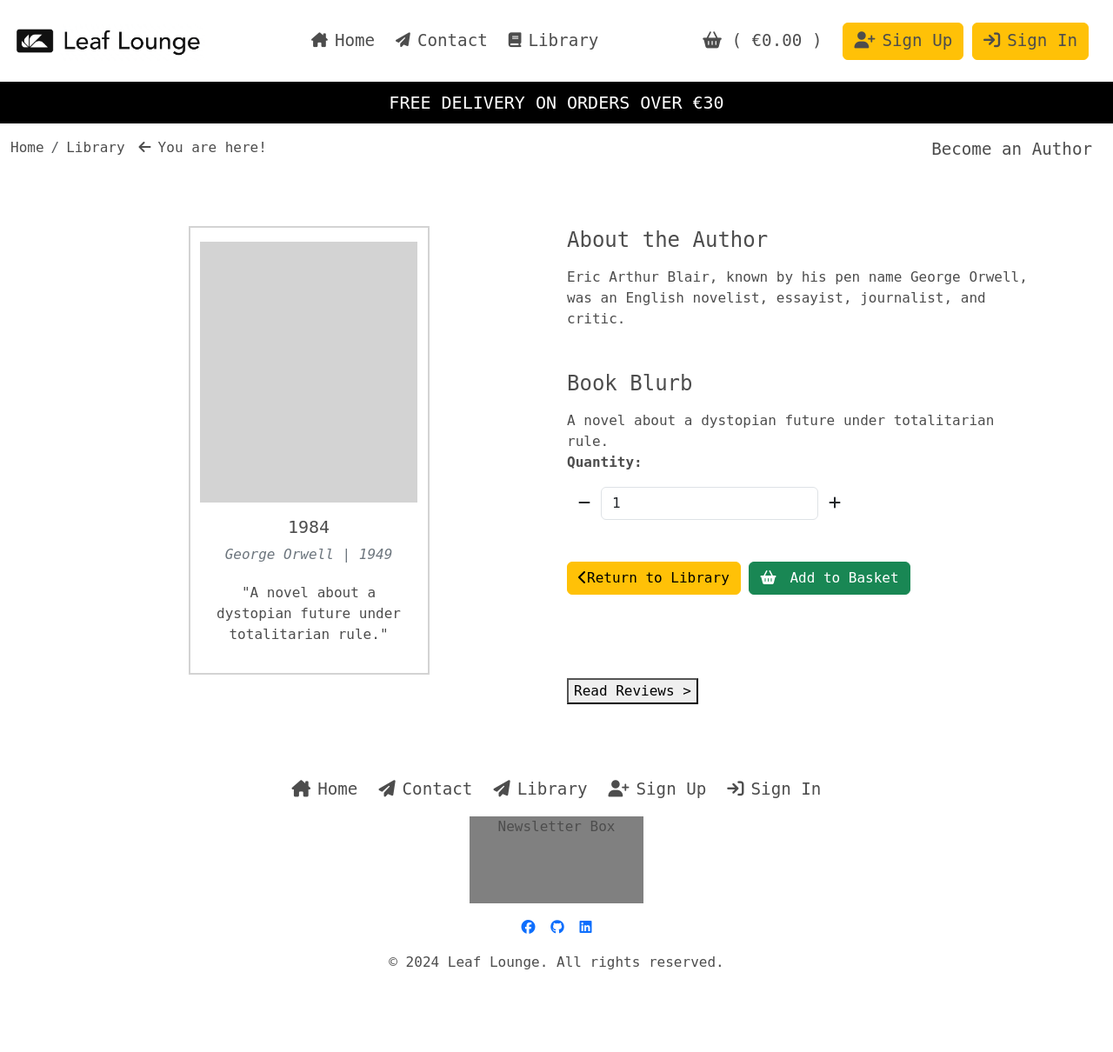
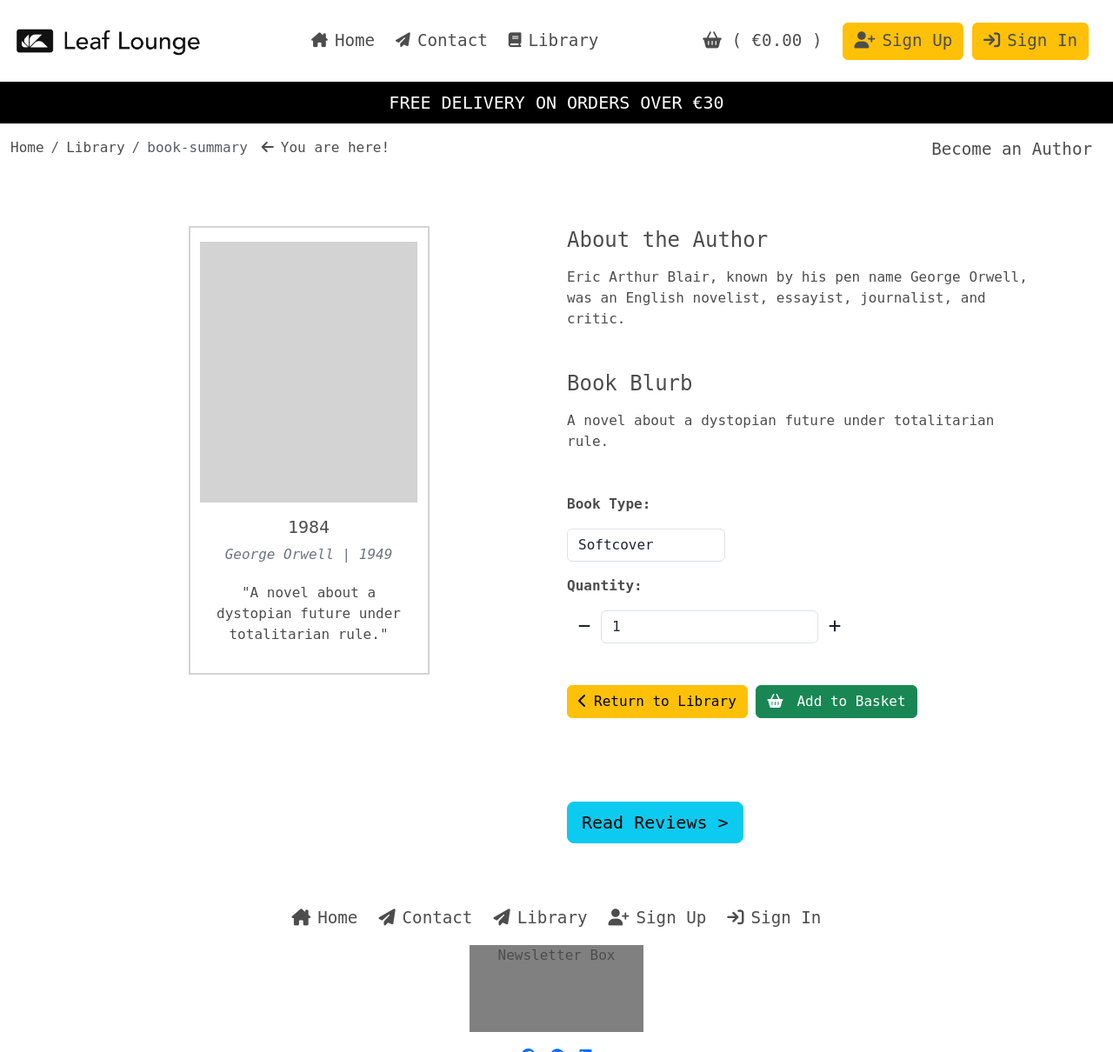
Before and after one commit to Ana-Niko-byte/leaf-lounge, a Django app: page /library/book/1984-orwell in a window 1280 px wide. Shown: the top 1210 px of the page at 87% size. Before the commit the page ends 1115 px from the top, so only its background shows below. Run offline with Django 3.2, Linux system fonts and the light colour scheme; data comes from the database, SQL or seed files in the repository; both versions use the stored data as it was after the commit; some libraries are stand-ins or nearby versions.

Commit message:
feat: add book cover types + amend breadcrumb

```diff
--- a/basket/contexts.py
+++ b/basket/contexts.py
@@ -15,17 +15,32 @@ def bag_content(request):
     total = 0
     book_count = 0
 
-    for book_id, quantity in basket.items():
-       book = get_object_or_404(Book, pk=book_id)
-       total += quantity * book.price
-       indiv_total = quantity * book.price
-       book_count += quantity
-       books_in_basket.append({
-        'book_id': book_id,
-        'quantity': quantity,
-        'indiv_total': indiv_total,
-        'book': book,
-       })
+    # book_data = type & quantity
+    for book_id, book_data in basket.items():
+        if isinstance(book_data, int):
+            book = get_object_or_404(Book, pk=book_id)
+            total += book_data * book.price
+            indiv_total = book_data * book.price
+            book_count += book_data
+            books_in_basket.append({
+                'book_id': book_id,
+                'quantity': book_data,
+                'indiv_total': indiv_total,
+                'book': book,
+            })
+        else:
+            book = get_object_or_404(Book, pk=book_id)
+            for type, quantity in book_data['books_by_type'].items():
+                total += quantity * book.price
+                indiv_total = quantity * book.price
+                book_count += quantity
+                books_in_basket.append({
+                    'book_id': book_id,
+                    'quantity': quantity,
+                    'indiv_total': indiv_total,
+                    'book': book,
+                    'type': type,
+            })
 
     if total > FDT:
         delivery = 0
--- a/basket/templates/basket/basket.html
+++ b/basket/templates/basket/basket.html
@@ -28,7 +28,8 @@
                         <tr class="text-center">
                             <td>
                                 <div class="container-data d-flex flex-column justify-content-center align-items-start">
-                                    <p class="mt-3"><strong>{{ book.book.title }}</strong></p>
+                                    <p class="mt-3"><strong>Title: </strong>{{ book.book.title }}</p>
+                                    <p><strong>Type: </strong>{{ book.type|upper }}</p>
                                     <div class="picture" style="width: 250px; height: 300px; background-color: lightgrey;"></div>
                                     <img src="{{ book.book.image.url }}" alt="">
                                     <p class="small text-muted">ISBN: {{ book.book.isbn|upper }}</p>
@@ -67,6 +68,7 @@
                                                 </button>
                                             </div>
                                             <!-- /'+' -->
+                                             <input type="hidden" name="book_type" value="{{ book.type }}">
                                         </div>
                                         <!-- /Input Group -->
 
--- /dev/null
+++ b/library/_covers.py
@@ -0,0 +1,5 @@
+COVERS = (
+    ('SC', 'Softcover'),
+    ('HB', 'Hardback'),
+    ('D', 'Epub'),
+)
--- a/library/models.py
+++ b/library/models.py
@@ -6,6 +6,7 @@ from django.shortcuts import reverse
 # Model Tuples
 from ._nationalities import NATIONALITIES
 from ._genres import GENRES
+from ._covers import COVERS
 
 
 class Author(models.Model):
@@ -73,6 +74,11 @@ class Book(models.Model):
     Meta:
         orders by earliest date added.
     '''
+    COVERS = [
+        ('SC', 'Softcover'),
+        ('HB', 'Hardback'),
+        ('D', 'Epub'),
+    ]
     title = models.CharField(max_length=100)
     # Internation Standard Book Number - all books after 2007 are 13 digits long.
     isbn = models.CharField(max_length=13)
@@ -103,6 +109,7 @@ class Book(models.Model):
         ],
         max_digits=3,
     )
+    type = models.CharField(max_length=9, choices=COVERS, default='SC')
     date_added = models.DateField(auto_now_add=True)
     # Add book type - softback/hardback/kindle after Stripe Payment completion.
     price = models.DecimalField(max_digits=5, decimal_places=2)
--- a/library/templates/library/_breadcrumb.html
+++ b/library/templates/library/_breadcrumb.html
@@ -1,13 +1,10 @@
 <div class="container">
     <nav aria-label="breadcrumb">
         <ol class="breadcrumb">
-            {% if request.url is library %}
             <li class="nav-crumb breadcrumb-item"><a href="{{ home_url }}">Home</a></li>
             <li class="nav-crumb breadcrumb-item" aria-current="page"><a href="{{ library_url }}">Library</a></li>
-            {% else %}
             <!-- If breadcrumb is to be kept on all pages, change this to reflect the current path -->
-            <li class="nav-crumb breadcrumb-item active"aria-current="page">{{ book.title }} | {{ book.author }}</li>
-            {% endif %}
+            <li class="nav-crumb breadcrumb-item active"aria-current="page">{{ request.resolver_match.view_name }}</li>
             <span class="ms-3"><i class="fa-solid fa-arrow-left me-2"></i>You are here!</span>
         </ol>
     </nav>
--- a/library/templates/library/book_detail.html
+++ b/library/templates/library/book_detail.html
@@ -26,7 +26,15 @@
                 <div>{{ book.blurb }}</div>
                 <form action="{% url 'add_to_basket' book.id %}" method="POST" class="form">
                     {% csrf_token %}
-                    <div class="form-row">
+                    <div class="form-row mt-5">
+                        <div class="col-4 my-3">
+                            <p><strong>Book Type:</strong></p>
+                            <select class="form-control" id='id_book_type' name="book_type">
+                                {% for value, type in types %}
+                                <option value="{{ value }}">{{ type }}</option>
+                                {% endfor %}
+                            </select>
+                        </div>
                         <div class="col-12">
                             <p><strong>Quantity:</strong></p>
                             <div class="input-group">
@@ -48,7 +56,7 @@
                         </div>
                         <div class="col-12">
                             <a href="{{ library_url }}" class="btn btn-warning">
-                                <i class="fas fa-chevron-left"></i>Return to Library
+                                <i class="fas fa-chevron-left me-2"></i>Return to Library
                             </a>
                             <button type="submit" class="btn btn-success my-5"><i class="fa-solid fa-basket-shopping me-3"></i>Add to Basket</button>
                         </div>
@@ -56,9 +64,10 @@
                     </div>
                 </form>
             </div>
+
             <div class="reviews mt-5">
                 <!-- Add functionality to this later -->
-                <button>Read Reviews ></button>
+                <button class="btn btn-lg btn-info">Read Reviews ></button>
                 <!-- /Add functionality to this later -->
             </div>
         </div>
--- a/library/views.py
+++ b/library/views.py
@@ -36,9 +36,11 @@ def library(request):
 
 def book_detail(request, slug):
     requested_book = get_object_or_404(Book,slug=slug)
+    types = Book.COVERS
 
     context={
         'book': requested_book,
+        'types' : types,
     }
 
     return render(
```
Also changed, not shown: basket/views.py (+33 -12 lines), db.sqlite3, library/migrations/0011_book_type.py (added), templates/toasts/toast_success.html (added).
